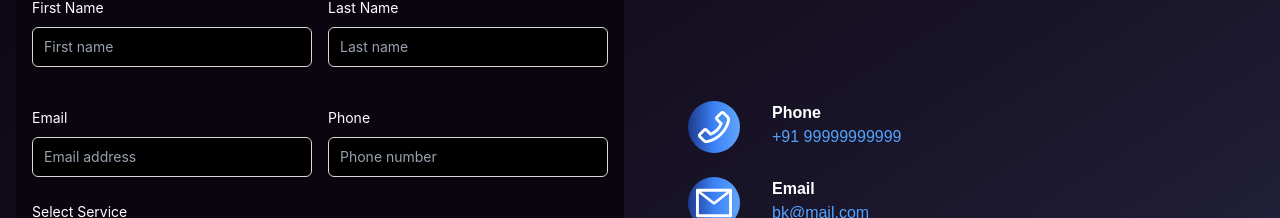
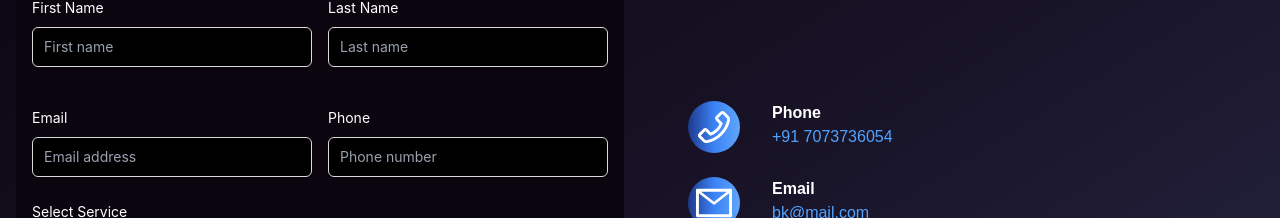
Before and after one commit to bholusaini/bksarswal, a Next.js app: page / in a window 1280 px wide. Shown: the part 4138-4356 px from the top of the page. Built offline with nearby package versions, Linux system fonts and the light colour scheme.

Commit message:
fix bugs

```diff
--- a/components/Contact.tsx
+++ b/components/Contact.tsx
@@ -10,12 +10,21 @@ import {
 } from "@ant-design/icons";
 
 import axios from "axios";
+import Link from "next/link";
 
 const { Title, Paragraph } = Typography;
+interface ContactInterface {
+  firstName:string
+  lastName:string
+  email:string
+  mobile:string
+  serviceName:string
+  message:string
+}
 
 const Contact = () => {
 
-  const createContact = async (values:any)=>{
+  const createContact = async (values:ContactInterface)=>{
 
     try{
        await axios.post("/api/contact",values)
@@ -95,9 +104,9 @@ const Contact = () => {
             <PhoneOutlined className="text-4xl font-bold bg-gradient-to-r from-[#1e3a8a] via-[#3b82f6] to-[#60a5fa] rounded-full p-2 " />
             <div>
               <p className="font-semibold">Phone</p>
-              <a href="tel:+011236548096" className="text-blue-400 hover:underline">
-                +91 99999999999
-              </a>
+              <Link href="tel:+011236548096" className="text-blue-400 hover:underline">
+                +91 7073736054
+              </Link>
             </div>
           </div>
 
```
